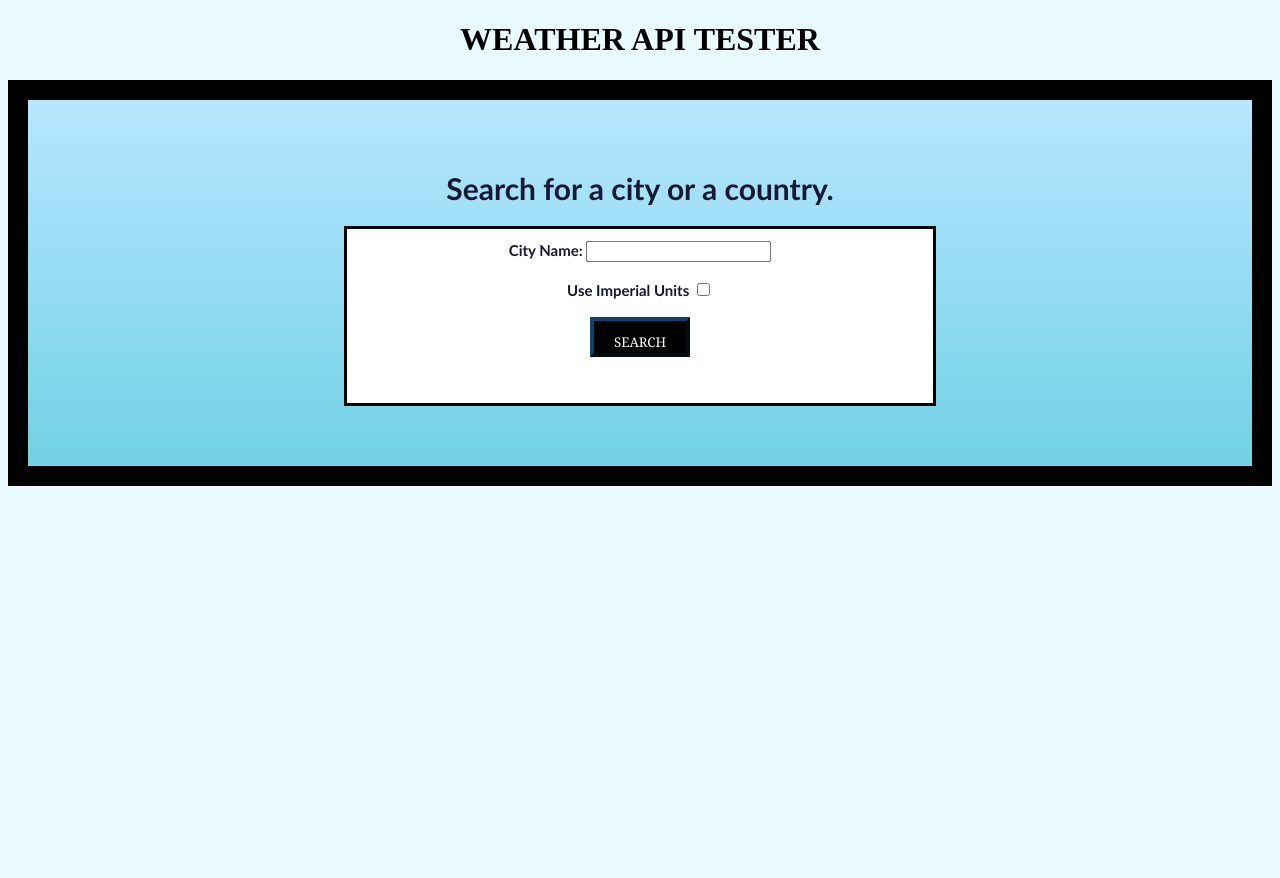
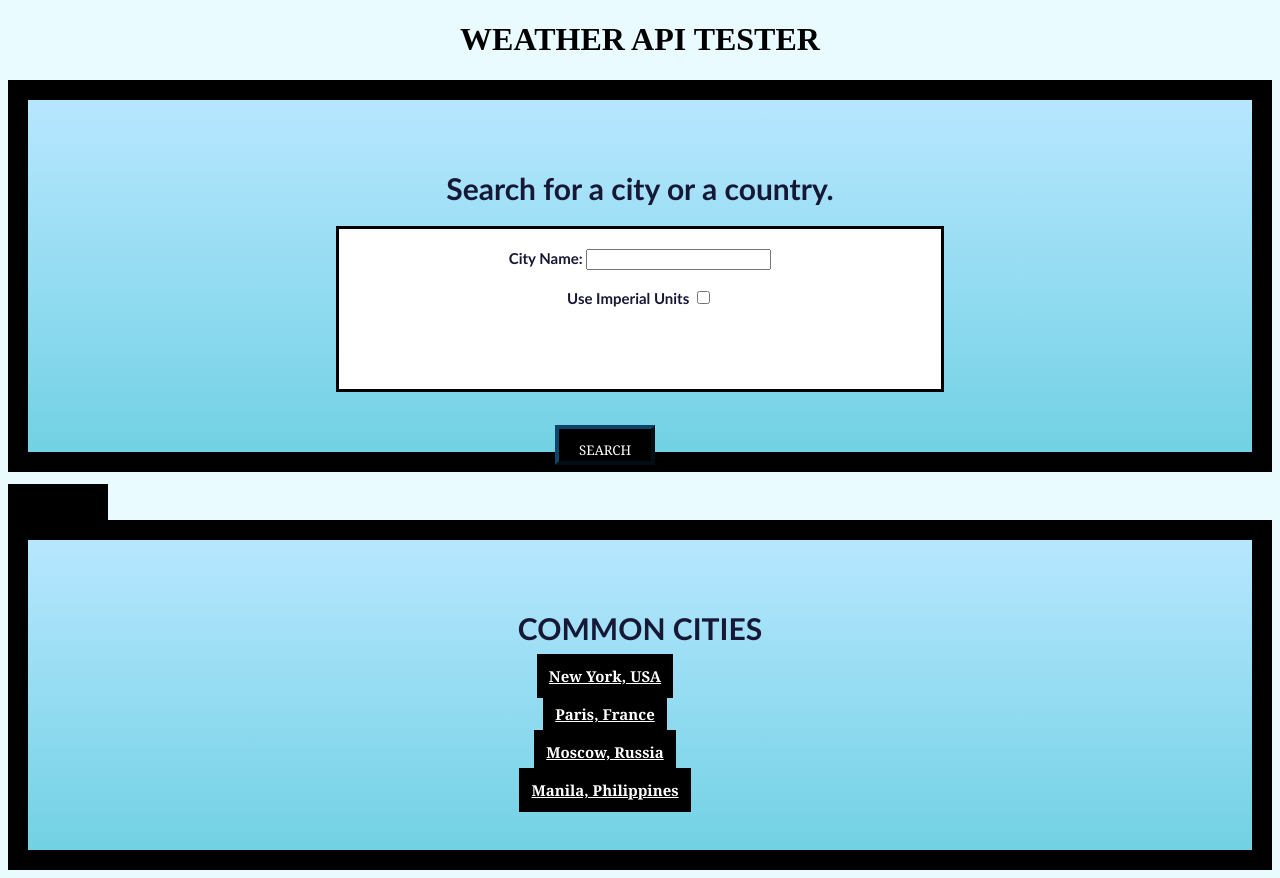
Before and after one commit to Edward-Mercado/django-weather-app, a Django app: page / in a window 1280 px wide. Before the commit the page ends 486 px from the top, so only its background shows below. Run offline with Django 5.2, Linux system fonts and the light colour scheme.

Commit message:
god dayum

```diff
--- a/weather_project/weather_app/search.py
+++ b/weather_project/weather_app/search.py
@@ -7,14 +7,14 @@ BASE_URL = "http://api.openweathermap.org/data/2.5/weather"
 def convert_date(date):
     # YYYY - MM - DD
     months = [
-        "index_0", "January", "February", "March", "April", "May", "June",
+        "January", "February", "March", "April", "May", "June",
         "July", "August", "September", "October", "November", "December"
     ]
 
     pieces_of_date = str(date).split("-")
     year = pieces_of_date[0]
     day = int(pieces_of_date[2])
-    month = months[int(pieces_of_date[1])]
+    month = months[int(pieces_of_date[1])-1]
     return f"{month} {day}, {year}"
 
 def get_temp_color(temp):
@@ -68,6 +68,20 @@ def convert_to_imperial(city_data):
 
     return city_data
 
+def check_search_validity(cityinput):
+    city = cityinput.replace("_", " ").title()
+
+    response = requests.get(BASE_URL, params={
+    "q": city,
+    "appid": API_KEY,
+    "units": "metric"
+    })
+
+    if response.status_code == 200:
+        return True
+    else:
+        return False
+
 def search_for_city(cityinput):
     city = cityinput.replace("_", " ").title()
 
--- a/weather_project/weather_app/static/styles.css
+++ b/weather_project/weather_app/static/styles.css
@@ -17,35 +17,53 @@ body {
     background-image: linear-gradient(180deg, #b7e7ff, #72d1e4);
 }
 
+.small_filler {
+    height: 12px;
+    width: 100px;
+    background-color: rgba(0, 0, 0, 1);
+}
+
+.big_filler {
+    height: 36px;
+    width: 100px;
+    background-color: rgba(0, 0, 0, 1);
+}
+
 .search_box_div {
-    height: 150px;
     width: 300px;
-    background-color: white;
-    padding: 12px;
+    background-color: rgb(255, 255, 255);
+    padding: 20px;
     border-color: black;
     border-style: solid;
     color: #161835;
 }
 
 .attribute {
-    height: 100px;
-    width: 400px;
+    height: 250px;
     background-color: rgb(45, 80, 140);
-    padding: 12px;
+    padding: 20px;
     border-color: rgb(13, 69, 105);
     border-style: solid;
-    border-width: 4px;
+    border-width: 12px;
+    width:50%;
+    margin:10px auto;
+    color: white;
 }
 
 .search_button {
+    margin: 20px;
     height: 40px;
     width: 100px;
     background-color: rgb(0, 0, 0);
-    color: white;
+    color: rgb(255, 255, 255);
     padding: 12px;
     font-family: Georgia;
     border-color: rgb(13, 69, 105);
     border-width: 4px;
+    margin-top: 100px;
+    margin-bottom: 100px;
+    margin-right: 150px;
+    margin-left: 80px;
 }
 .search_button:hover {
     height: 40px;
--- a/weather_project/weather_app/templates/main.html
+++ b/weather_project/weather_app/templates/main.html
@@ -4,14 +4,15 @@
 
 <head>
     <title> WEATHER API TESTER </title>
-
+    <style>
+    </style>
 </head>
 
 <body>
     <h1 style="text-align: center"> WEATHER API TESTER </h1>
     <div class="main_div">
         <h1> Search for a city or a country. </h1>
-        <div style="width:50%;margin:10px auto" class="search_box_div">
+        <div style="width:50%;margin:10px auto; height: 120px" class="search_box_div">
             <form method="POST" action="input/">
             {% csrf_token %}
             <label for="user_input"> City Name: </label>
@@ -22,4 +23,20 @@
         </form>
         </div>
     </div>
+
+    <div class="big_filler">
+        <p style="font-size: 12px; font-color: #e9fbff;"> . </p>
+    </div>
+
+    <div class="main_div">
+        <h1 style="text-align: center"> COMMON CITIES </h1>
+        <a href="/search/new_york/metric" class="search_button"> New York, USA </a>
+        <br> </br>
+        <a href="/search/paris/metric" class="search_button"> Paris, France </a>
+        <br> </br>
+        <a href="/search/moscow/metric" class="search_button"> Moscow, Russia </a>
+        <br> </br>
+        <a href="/search/manila/metric" class="search_button"> Manila, Philippines </a>
+    </div>
+
 </body>
```
Also changed, not shown: weather_project/weather_app/templates/blank.html (+6 -2 lines), weather_project/weather_app/templates/index.html (+12 -2 lines).
